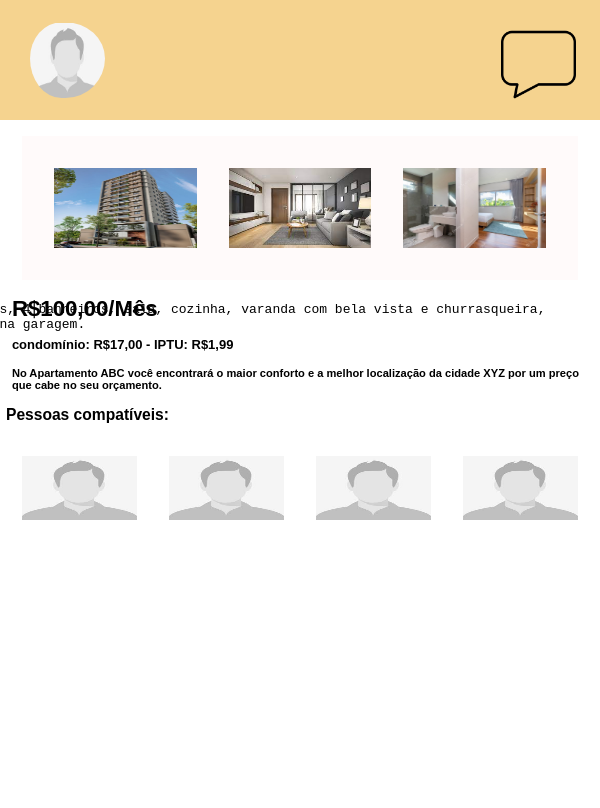
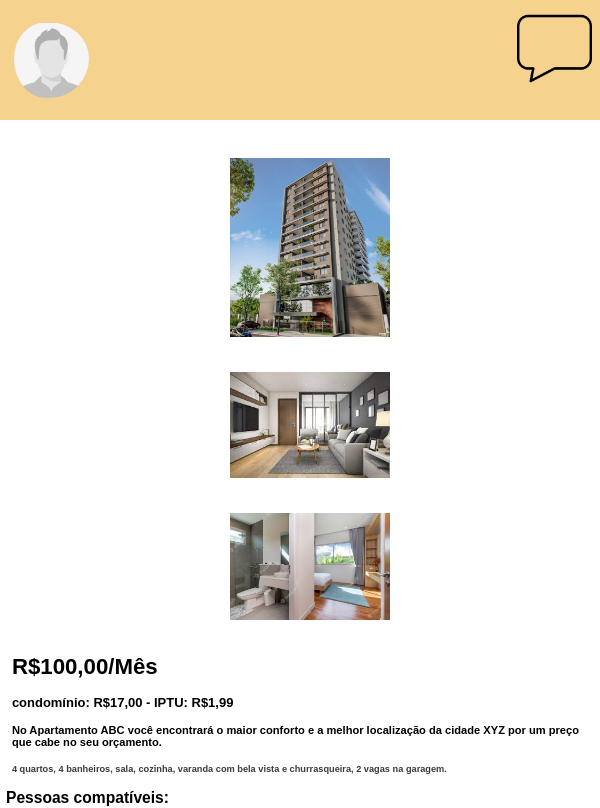
Before and after one commit to dsm-cefet-rj/trabalho2021-1-grupo-8, a React (Create React App) app in the folder frontend/: page /descImovel in a window 600 px wide. Shown: the top 808 px of the page. Built offline with nearby package versions, Linux system fonts and the light colour scheme; a web font is replaced by a local one.

Commit message:
css arrumado

```diff
--- a/frontend/src/components/Compativel/compativel.css
+++ b/frontend/src/components/Compativel/compativel.css
@@ -1,4 +1,4 @@
-img{
+.imgComp{
     width: 50%;
     margin: 1rem;
 }
@@ -8,12 +8,12 @@ img{
 }
 .container .fp{
     display: flex;
-    width: auto;
-    height: 10rem;
+    width: 13rem;
+    height: 11rem;
 }
+
 @media(max-width:600px){
-    img{
-
+    .imgComp{
         width: 50%;
     }
     .container{
@@ -23,7 +23,7 @@ img{
     }
     .container .fp{
         display: flex;
-        width: auto;
-        height: 6rem;
+        width: 12rem;
+        height: 10rem;
     }
 }
--- a/frontend/src/components/Compativel/compativel.js
+++ b/frontend/src/components/Compativel/compativel.js
@@ -8,10 +8,10 @@ export class Compativel extends Component {
             <h3>Pessoas compatíveis:</h3>
 
             <div class="fp">
-                <img src="fp.jpg" alt="Foto de perfil"/>
-                <img src="fp.jpg" alt="Foto de perfil"/>
-                <img src="fp.jpg" alt="Foto de perfil"/>
-                <img src="fp.jpg" alt="Foto de perfil"/>
+                <img className='imgComp' src="fp.jpg" alt="Foto de perfil"/>
+                <img className='imgComp' src="fp.jpg" alt="Foto de perfil"/>
+                <img className='imgComp' src="fp.jpg" alt="Foto de perfil"/>
+                <img className='imgComp' src="fp.jpg" alt="Foto de perfil"/>
             </div>
 
         </div>
--- a/frontend/src/components/Desc/desc.css
+++ b/frontend/src/components/Desc/desc.css
@@ -1,36 +1,83 @@
-.imgs{
+/*imagens*/
+.albumCasa{
     display: flex;
-    width: auto;
-    height: 17rem;
+    width: 20rem;
+    height: 15rem;
     padding: 1rem;
-    margin: 1rem;
-    background-color: snow;
+    margin-left: 25rem;
     justify-content: center;
 }
-img{
-   width: 50%;
+.imgdesc{
+   width: 20rem;
+   margin: 1rem;
+   padding: auto;
+   transition: transform .2s;
+}
+.imgdesc:hover {
+    transform: scale(1.2);
+}
 
+/*descrição*/
+.info{
+    justify-content: center;
+    text-align: left;
 }
-.info{
-    justify-content: left;
-    margin: 1%;
+.infoComodos{
+   color: #3b3b3b;;
 }
-@media(max-width:600px){
-    .imgs{
+
+/*responsivo*/
+@media (min-width:600px) and (max-width:1200px){
+    /*imagens*/
+    .albumCasa{
         display: flex;
-        width: auto;
-        height: 7rem;
+        width: 17rem;
+        height: 15rem;
         padding: 1rem;
+        margin-left: 15rem;
 
-        background-color: snow;
         justify-content: center;
     }
-    img{
-        width: 50%;
+    .imgdesc{
+        width: 15rem;
+        transition: transform .2s;
     }
-    .info{
+    .imgdesc:hover {
+        transform: scale(1.2);
+    }
+
+    /*descrição*/
+    .infoCasa{
         justify-content: left;
         margin: 1%;
         font-size: smaller;
     }
 }
+
+@media(max-width:600px){
+
+    /*imagens*/
+    .albumCasa{
+        display: inline-block;
+        width: 10rem;
+        height: 10rem;
+        padding: 1rem;
+        margin-left: 12rem;
+
+        justify-content: center;
+    }
+    .imgdesc{
+        width: 10rem;
+        transition: transform .2s;
+    }
+    .imgdesc:hover {
+        transform: scale(1.3);
+    }
+
+    /*descrição*/
+    .infoCasa{
+        justify-content: left;
+        margin: 1%;
+        font-size: smaller;
+    }
+}
--- a/frontend/src/components/Desc/desc.js
+++ b/frontend/src/components/Desc/desc.js
@@ -6,16 +6,16 @@ export class Desc extends Component {
         return (
             <div className='container'>
 
-                <div className='imgs'>
-                    <img src="ap.jpg" alt="Apartamento ABC" />
-                    <img src="ap2.jpg" alt="Apartamento ABC" />
-                    <img src="ap3.jpg" alt="Apartamento ABC" />
+                <div className='albumCasa'>
+                    <img className='imgdesc' src="ap.jpg" alt="Apartamento ABC" />
+                    <img className='imgdesc' src="ap2.jpg" alt="Apartamento ABC" />
+                    <img className='imgdesc' src="ap3.jpg" alt="Apartamento ABC" />
                 </div>
-                <div className='info'>
+                <div className='infoCasa'>
                     <h1>R$100,00/Mês</h1>
                     <h3>condomínio: R$17,00 - IPTU: R$1,99</h3>
                     <h4>No Apartamento ABC você encontrará o maior conforto e a melhor localização da cidade XYZ por um preço que cabe no seu orçamento. </h4>
-                    <p>4 quartos, 4 banheiros, sala, cozinha, varanda com bela vista e churrasqueira, 2 vagas na garagem.</p>
+                    <h5 className='infoComodos'>4 quartos, 4 banheiros, sala, cozinha, varanda com bela vista e churrasqueira, 2 vagas na garagem.</h5>
                 </div>
 
             </div>
```
